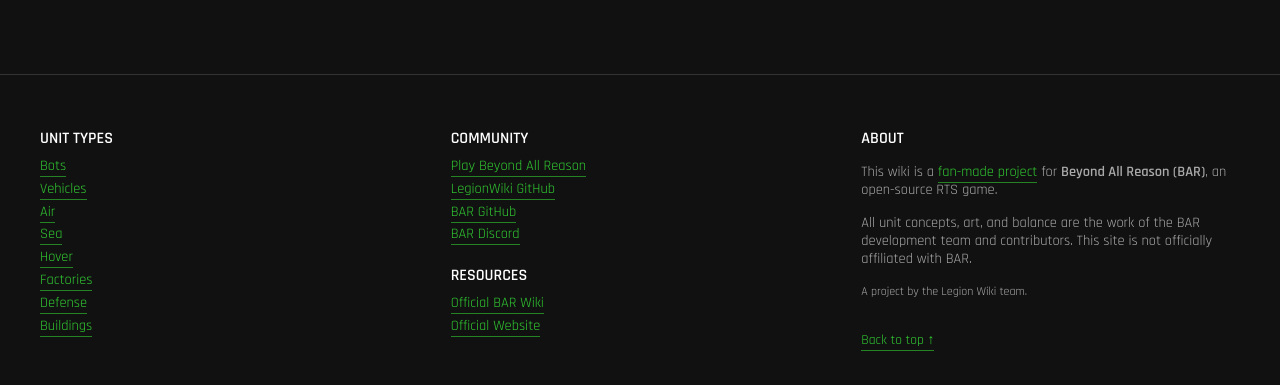
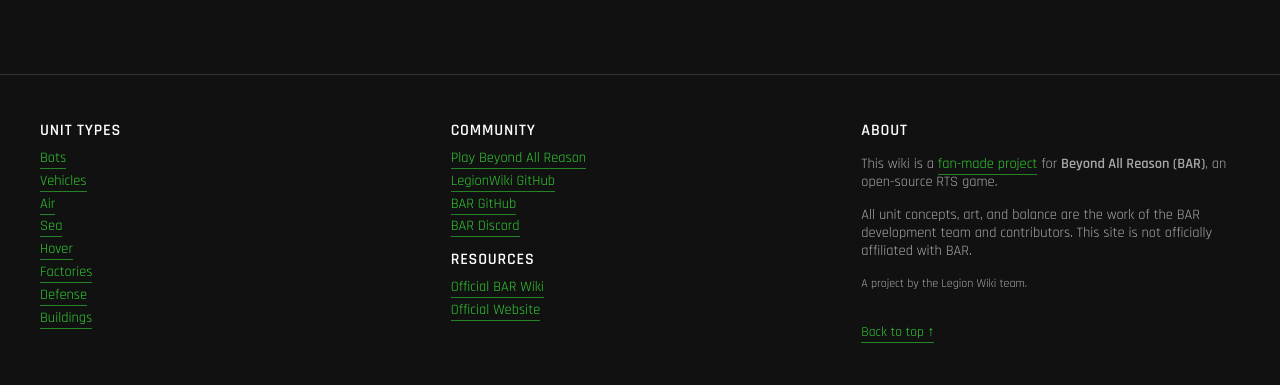
Before and after one commit to yichii/Legion-Wiki, an Astro site: page / in a window 1280 px wide. Shown: the part 5634-6019 px from the top of the page. Built offline with nearby package versions, Linux system fonts and the light colour scheme; Astro itself is replaced by a stand-in of ours.

```diff
--- a/src/components/Footer.astro
+++ b/src/components/Footer.astro
@@ -1,7 +1,7 @@
 <footer class="footer">
   <div class="footer-inner">
     <div class="footer-column">
-      <h4>UNIT TYPES</h4>
+      <h2 class="footer-heading">UNIT TYPES</h2>
       <ul>
         <li><a href="/type/bots">Bots</a></li>
         <li><a href="/type/vehicles">Vehicles</a></li>
@@ -15,7 +15,7 @@
     </div>
 
     <div class="footer-column">
-      <h4>COMMUNITY</h4>
+      <h2 class="footer-heading">COMMUNITY</h2>
       <ul>
         <li><a href="https://www.beyondallreason.info/download#Download-Play" target="_blank">Play Beyond All Reason</a></li>
         <li><a href="https://github.com/yichii/Legion-Wiki" target="_blank">LegionWiki GitHub</a></li>
@@ -23,7 +23,7 @@
         <li><a href="https://discord.com/invite/beyond-all-reason" target="_blank">BAR Discord</a></li>
       </ul>
 
-      <h4>RESOURCES</h4>
+      <h2 class="footer-heading">RESOURCES</h2>
       <ul>
         <li><a href="https://www.beyondallreason.info/units/cortex-vehicles" target="_blank">Official BAR Wiki</a></li>
         <li><a href="https://www.beyondallreason.info/" target="_blank">Official Website</a></li>
@@ -31,7 +31,7 @@
     </div>
 
     <div class="footer-column">
-      <h4>ABOUT</h4>
+      <h2 class="footer-heading">ABOUT</h2>
       <p>This wiki is a <a href="https://github.com/yichii/Legion-Wiki" target="_blank">fan-made project</a> for <strong>Beyond All Reason (BAR)</strong>, an open-source RTS game.</p>
       <p>All unit concepts, art, and balance are the work of the BAR development team and contributors. This site is not officially affiliated with BAR.</p>
       <p><small>A project by the Legion Wiki team.</small></p>
@@ -64,10 +64,13 @@
     min-width: 180px;
   }
 
-  .footer-column h4 {
+  /* ⬇️ updated selector */
+  .footer-heading {
     color: white;
     margin-bottom: 0.5rem;
     font-size: 1rem;
+    text-transform: uppercase;
+    letter-spacing: 0.05em;
   }
 
   .footer-column ul {
```
